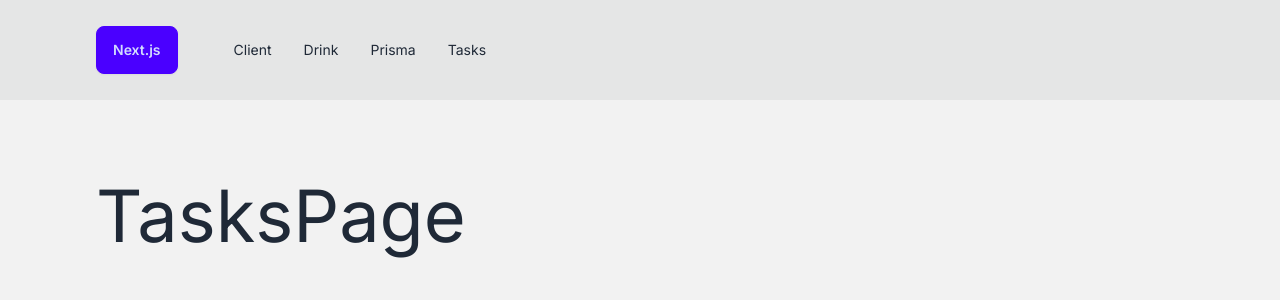
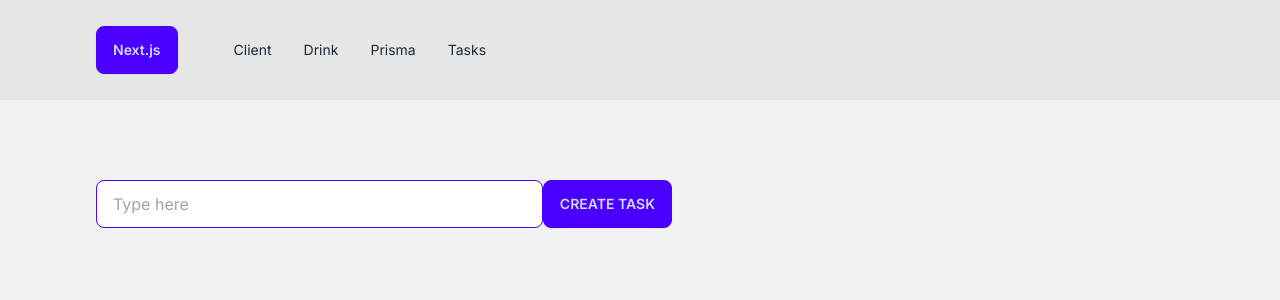
Before and after one commit to BambaThiam/nextjs-openai, a Next.js app in the folder nextjs-tutorial/: page /tasks in a window 1280 px wide. Shown: the top 300 px of the page. Built offline with nearby package versions, Linux system fonts and the light colour scheme.

Commit message:
feat: ✨Challenge_render_test

```diff
--- /dev/null
+++ b/nextjs-tutorial/app/components/TaskForm.jsx
@@ -0,0 +1,19 @@
+"use client"
+import React, { useState } from 'react'
+
+const TaskForm = ({task, handleSubmitHandler, onChangeHandler}) => {
+    // const [content, setContent] = useState('')
+
+    // const handleSubmit = (e) => {
+    //     e.preventDefault()
+    //     console.log({task})
+    // }
+  return (
+    <form onSubmit={handleSubmitHandler} className='flex'>
+      <input type="text" placeholder="Type here" className="input input-bordered input-primary flex-1 " onChange={onChangeHandler} />
+      <button type='submit' className='btn btn-primary'>CREATE TASK</button>
+    </form>
+  )
+}
+
+export default TaskForm
--- /dev/null
+++ b/nextjs-tutorial/app/components/TaskList.jsx
@@ -0,0 +1,42 @@
+import React from 'react'
+
+
+const TaskListItem = ({task}) => {
+    return (
+      <div className='flex gap-4 mt-4 p-4 bg-white rounded-xl drop-shadow-2xl justify-center items-center'>
+        <h1 className='flex-1'>{task}</h1>
+        <div className='flex gap-4'>
+          <button className="btn btn-success">EDIT</button>
+          <button className="btn btn-error">DELETE</button>
+        </div>
+      </div>
+    )
+  }
+
+  const TaskList = (taskList) => {
+    // taskList = [taskList.taskList, ...taskList.taskList]
+    return (
+      <div>
+        {taskList.taskList.map((task) => {
+          return <TaskListItem key={task} task={task} />
+        })}
+      </div>
+    )
+  }
+
+  export default TaskList
+
+
+// const TaskList = ({task}) => {
+//   return (
+//     <div className='flex gap-4 mt-4 p-4 bg-white rounded-xl drop-shadow-2xl justify-center items-center'>
+//       <h1 className='flex-1'>{task}</h1>
+//       <div className='flex gap-4'>
+//         <button className="btn btn-success">EDIT</button>
+//         <button className="btn btn-error">DELETE</button>
+//       </div>
+//     </div>
+//   )
+// }
+
+// export default TaskList
--- a/nextjs-tutorial/app/tasks/page.js
+++ b/nextjs-tutorial/app/tasks/page.js
@@ -1,8 +1,34 @@
-import React from 'react'
+"use client"
 
+import React, { useState } from 'react'
+import TaskForm from '../components/TaskForm'
+import TaskList from '../components/TaskList'
+// import TaskListItem from '../components/TaskListItem'
+
+// const taskList = []
 const TasksPage = () => {
+  const [task, setTask] = useState('')
+  const [taskList, setTaskList] = useState([])
+
+
+
+  const onChangeHandler = (e) => {
+    setTask(e.target.value)
+  }
+
+  const handleSubmitHandler = (e) => {
+        e.preventDefault()
+        // console.log({taskList})
+        setTaskList((prev) => [...prev, task])
+        console.log(taskList)
+        // console.log(task)
+
+    }
   return (
-    <div className='text-7xl' >TasksPage</div>
+    <div className='max-w-xl' >
+      <TaskForm task={task} onChangeHandler={onChangeHandler} handleSubmitHandler={handleSubmitHandler} />
+      <TaskList taskList={taskList} />
+    </div>
   )
 }
 
```
Also changed, not shown: 1 other file (tests, documents, lock files or other folders).
